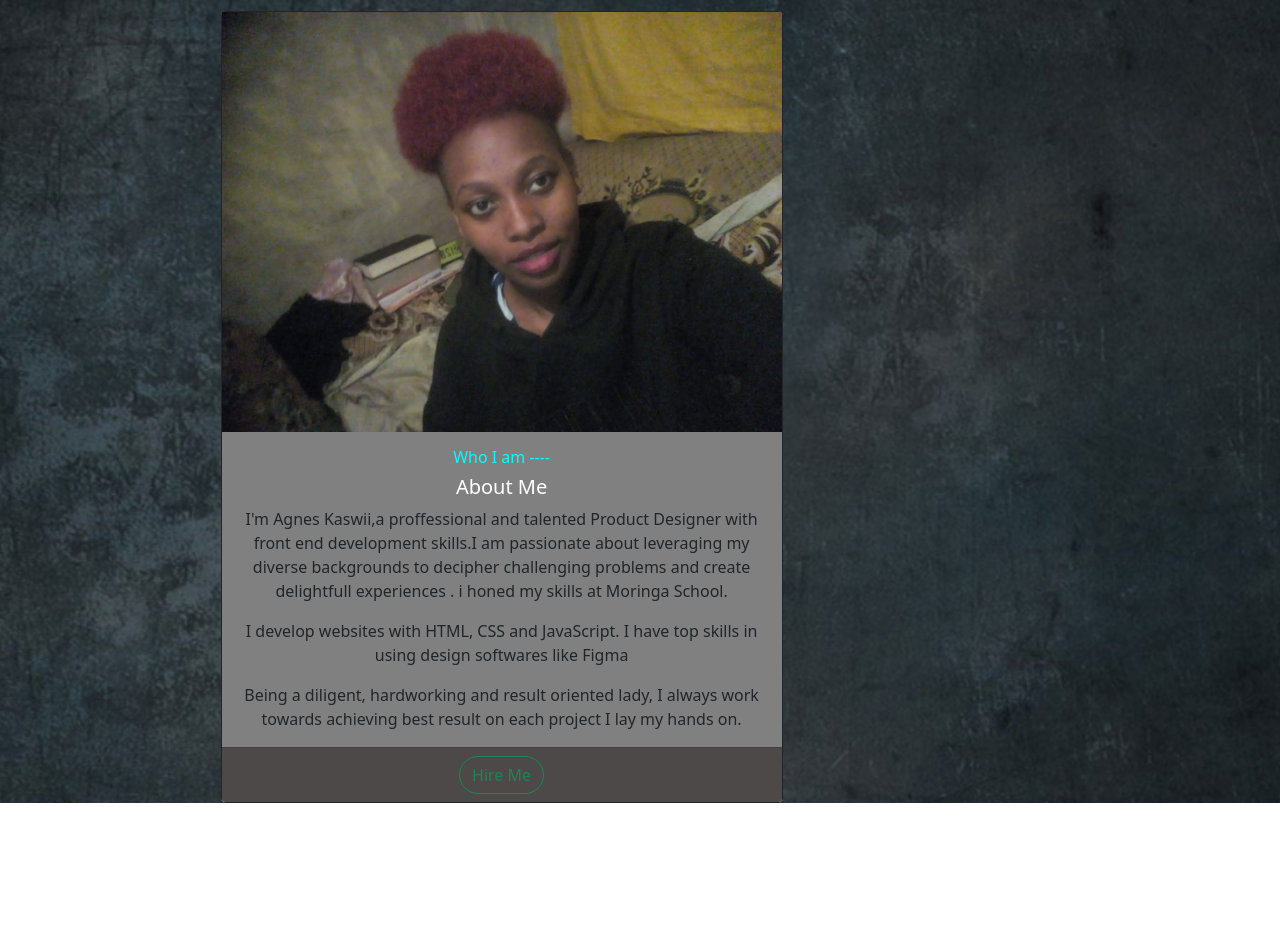
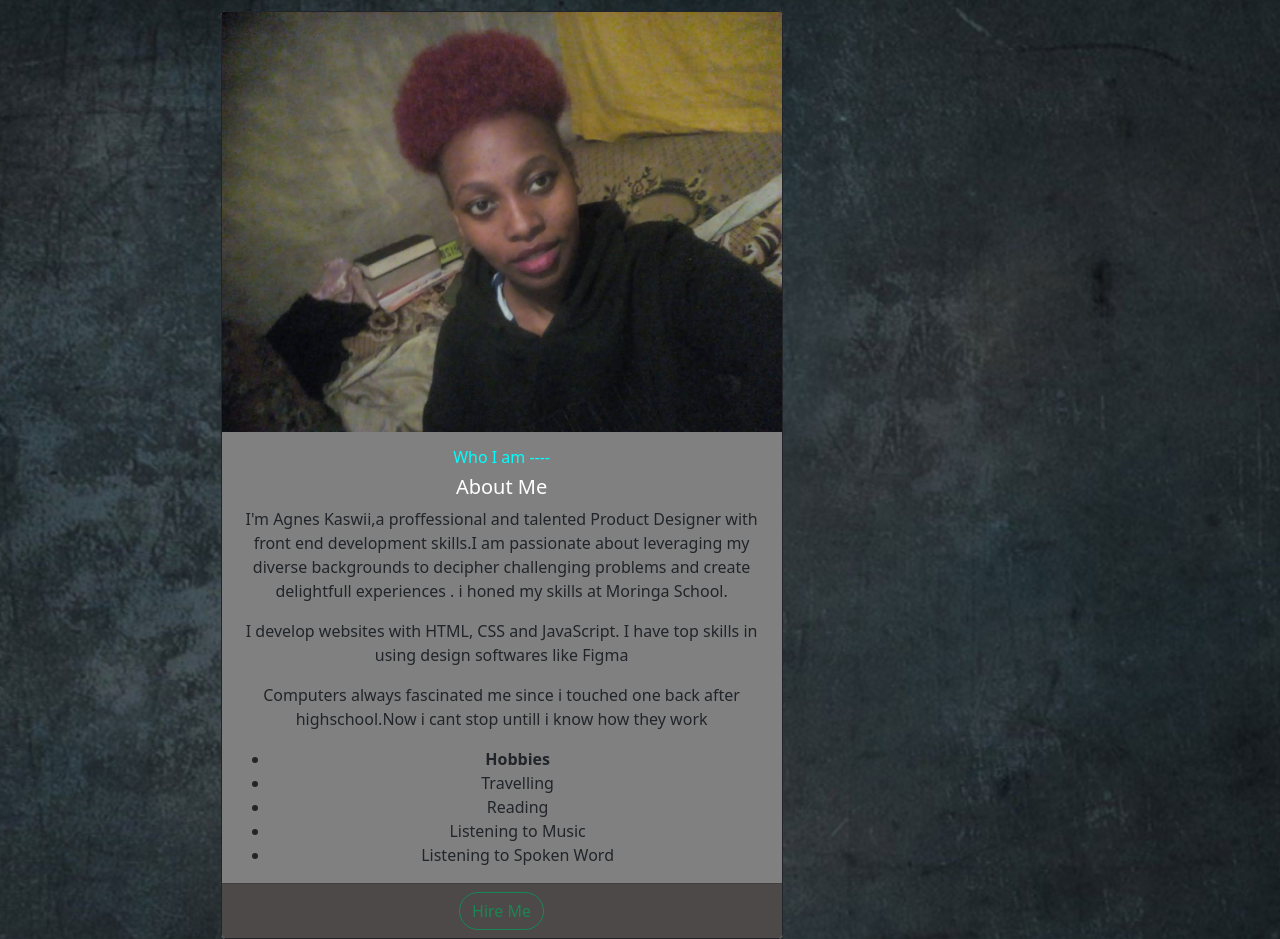
Before and after one commit to cheeks-cloud/Myportfolio, a plain HTML site: page about.html in a window 1280 px wide. Shown: the part 66-1005 px from the top of the page. Before the commit the page ends 869 px from the top, so only its background shows below. Drawn offline with nearby package versions, Linux system fonts and the light colour scheme.

Commit message:
adding hobbie i enjoy

```diff
--- a/about.html
+++ b/about.html
@@ -53,9 +53,16 @@
             I develop websites with HTML, CSS and JavaScript. I have top skills in using design softwares like Figma
           </p>
           <p class="card-text">
-            Being a diligent, hardworking and result oriented lady, I always work
-            towards achieving best result on each project I lay my hands on.
+            Computers always fascinated me since i touched one back after highschool.Now i cant stop untill i know how they work
           </p>
+          <ul class="card-text">
+            <li><strong>Hobbies</strong></li>
+            <li>Travelling</li>
+            <li>Reading</li>
+            <li>Listening to Music</li>
+            <li>Listening to Spoken Word</li>
+
+          </ul>
         </div>
         <div class="card-footer">
           <button type="button" class="btn btn-outline-success" id="second">Hire Me </button>
```
